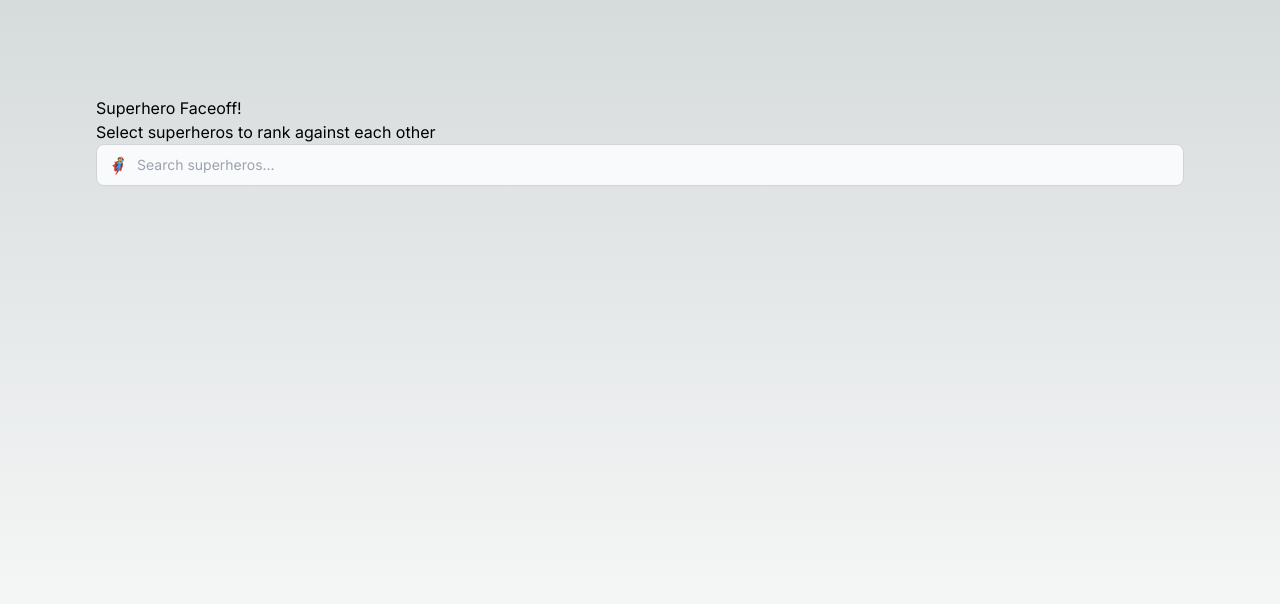
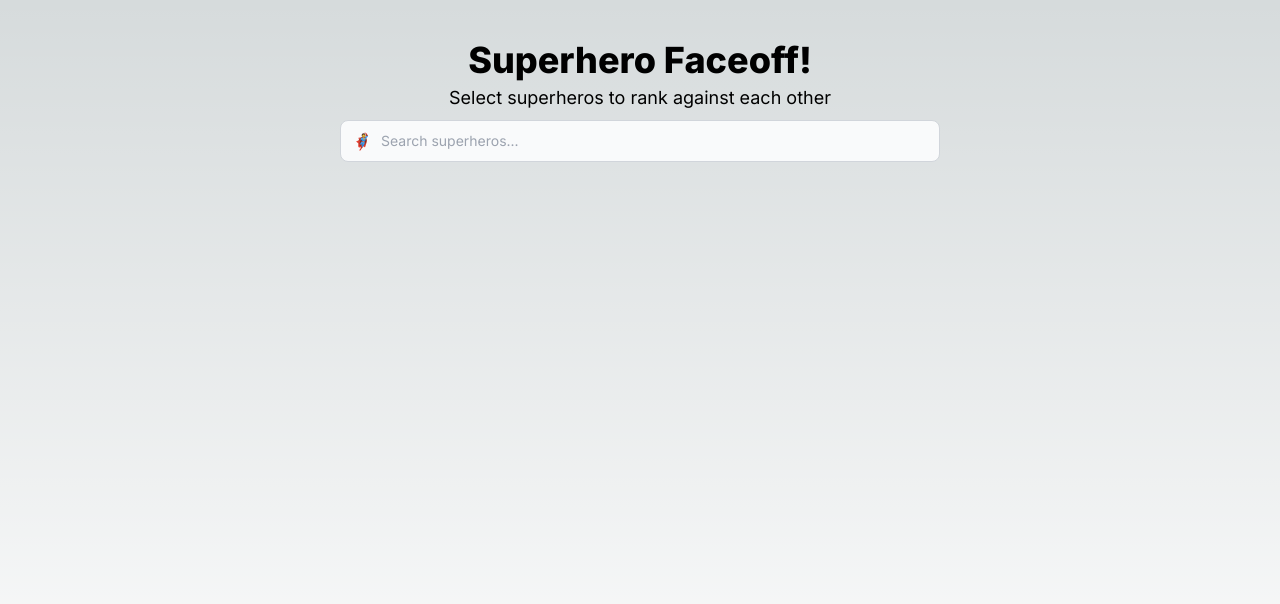
Before and after one commit to Metaphysics0/choose-your-superhero, a Next.js app: page / in a window 1280 px wide. Shown: the top 604 px of the page. Built offline with nearby package versions, Linux system fonts and the light colour scheme.

Commit message:
better ui

```diff
--- a/app/page.tsx
+++ b/app/page.tsx
@@ -3,7 +3,7 @@ import Search from "@/ui/search/Search";
 
 export default function Home() {
   return (
-    <main className="min-h-screen flex-col items-center p-24">
+    <main className="min-h-screen flex-col items-center p-10">
       <Header />
       <Search />
     </main>
--- a/types/propTypes.d.ts
+++ b/types/propTypes.d.ts
@@ -3,7 +3,7 @@ interface ISearchInputProps {
   setSearchText: Dispatch<SetStateAction<string>>;
   setErrorMessage: Dispatch<SetStateAction<string>>;
   setSearchResults: Dispatch<SetStateAction<ISuperhero[]>>;
-  isLoading: boolean;
+  isLoading?: boolean;
   setIsLoading: Dispatch<SetStateAction<boolean>>;
 }
 
--- a/ui/Header.tsx
+++ b/ui/Header.tsx
@@ -1,8 +1,8 @@
 export default function Header() {
   return (
-    <header>
-      <h1>Superhero Faceoff!</h1>
-      <h3>Select superheros to rank against each other</h3>
+    <header className="w-fit text-center mx-auto mb-2">
+      <h1 className="font-extrabold text-4xl mb-1">Superhero Faceoff!</h1>
+      <h3 className="text-lg">Select superheros to rank against each other</h3>
     </header>
   );
 }
--- a/ui/search/Search.tsx
+++ b/ui/search/Search.tsx
@@ -10,12 +10,11 @@ export default function Search() {
   const [errorMessage, setErrorMessage] = useState<string>("");
 
   return (
-    <div>
+    <div className="w-1/2 m-auto">
       <SearchInput
         searchText={searchText}
         setSearchText={setSearchText}
         setSearchResults={setSearchResults}
-        isLoading={isLoading}
         setIsLoading={setIsLoading}
         setErrorMessage={setErrorMessage}
       />
--- a/ui/search/SearchInput.tsx
+++ b/ui/search/SearchInput.tsx
@@ -7,7 +7,6 @@ export default function SearchInput({
   searchText,
   setSearchText,
   setSearchResults,
-  isLoading,
   setIsLoading,
   setErrorMessage,
 }: ISearchInputProps) {
@@ -39,6 +38,9 @@ export default function SearchInput({
     }
 
     if (debouncedSearch) search();
+
+    // We only care about the debounce here, not every time searchText changes
+    // eslint-disable-next-line react-hooks/exhaustive-deps
   }, [debouncedSearch]);
 
   return (
--- a/ui/search/SearchResults.tsx
+++ b/ui/search/SearchResults.tsx
@@ -23,9 +23,11 @@ function searchResult(result: ISuperhero, key: number) {
       className="flex shadow-lg bg-slate-200 border-b min-h-max border-slate-300 p-1 items-center cursor-pointer hover:bg-gray-50 transition"
     >
       <p className="mr-2">{key + 1}.</p>
-      <div>
+      <div className="min-h-[55px] flex flex-col justify-center">
         <strong>{result.name}</strong>
-        <p className="italic font-thin">{result.biography["full-name"]}</p>
+        <p className="italic font-thin">
+          {result?.biography?.["full-name"] || ""}
+        </p>
       </div>
     </div>
   );
```
